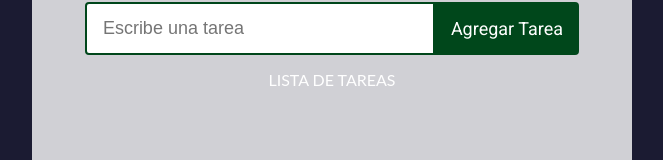
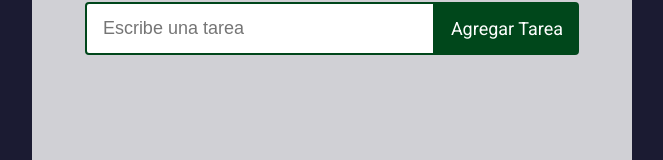
Before and after one commit to burgosha/to-do-list, a React (Create React App) app: page / in a window 1280 px wide. Shown: the part 182-342 px from the top of the page, without its empty margins (308-971 px from the left). Built offline with nearby package versions, Linux system fonts and the light colour scheme; the HTML template or start-up script is replaced by a standard one.

Commit message:
Agregado de función de renderizado a partir de hook

```diff
--- a/src/Components/ListaDeTareas.js
+++ b/src/Components/ListaDeTareas.js
@@ -1,13 +1,27 @@
 import React from "react";
+import { useState } from "react";
 import TareaFormulario from "./TareaFormulario";
+import Tarea from "./Tarea";
 import "../Stylesheets/ListaDeTareas.css";
 
 function ListaDeTareas() {
+
+    // Incialmente tareas es un arreglo vacío (estado inicial)
+    const [tareas, setTareas] = useState([]);
+
     return(
         <>
             <TareaFormulario />
             <div className="tareas-lista-contenedor">
-                LISTA DE TAREAS
+                {
+                    tareas.map(
+                        (tarea) =>
+                            <Tarea
+                                texto={tarea.texto}
+                                completada={tarea.completada}
+                            />
+                    )
+                }
             </div>
         </>
     );
```
